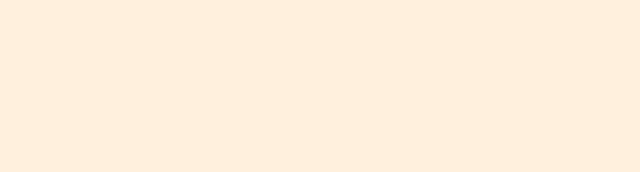
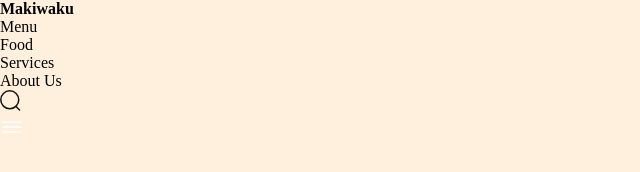
Before and after one commit to pronoia9/makiwaku, a website built with Vite: page index.html in a window 1280 px wide. Shown: the whole page, without its empty margins (0-640 px from the left). Built offline with nearby package versions, Linux system fonts and the light colour scheme.

Commit message:
add init header

```diff
--- a/index.html
+++ b/index.html
@@ -14,6 +14,26 @@
     <title>Makiwaku</title>
   </head>
   <body>
+    <header>
+      <nav class="header__nav">
+        <div class="header__logo">
+          <h4>Makiwaku</h4>
+          <div class="header__logo-overlay"></div>
+        </div>
+
+        <ul class="header__menu">
+          <li><a href="#menu">Menu</a></li>
+          <li><a href="#food">Food</a></li>
+          <li><a href="#services">Services</a></li>
+          <li><a href="#about-us">About Us</a></li>
+          <li><img src="assets/search.svg" alt="search"></li>
+        </ul>
+
+        <ul class="header__menu-mobile">
+          <li><img src="assets/menu.svg" alt="menu"></li>
+        </ul>
+      </nav>
+    </header>
     <script type="module" src="/js/script.js"></script>
   </body>
 </html>
```
